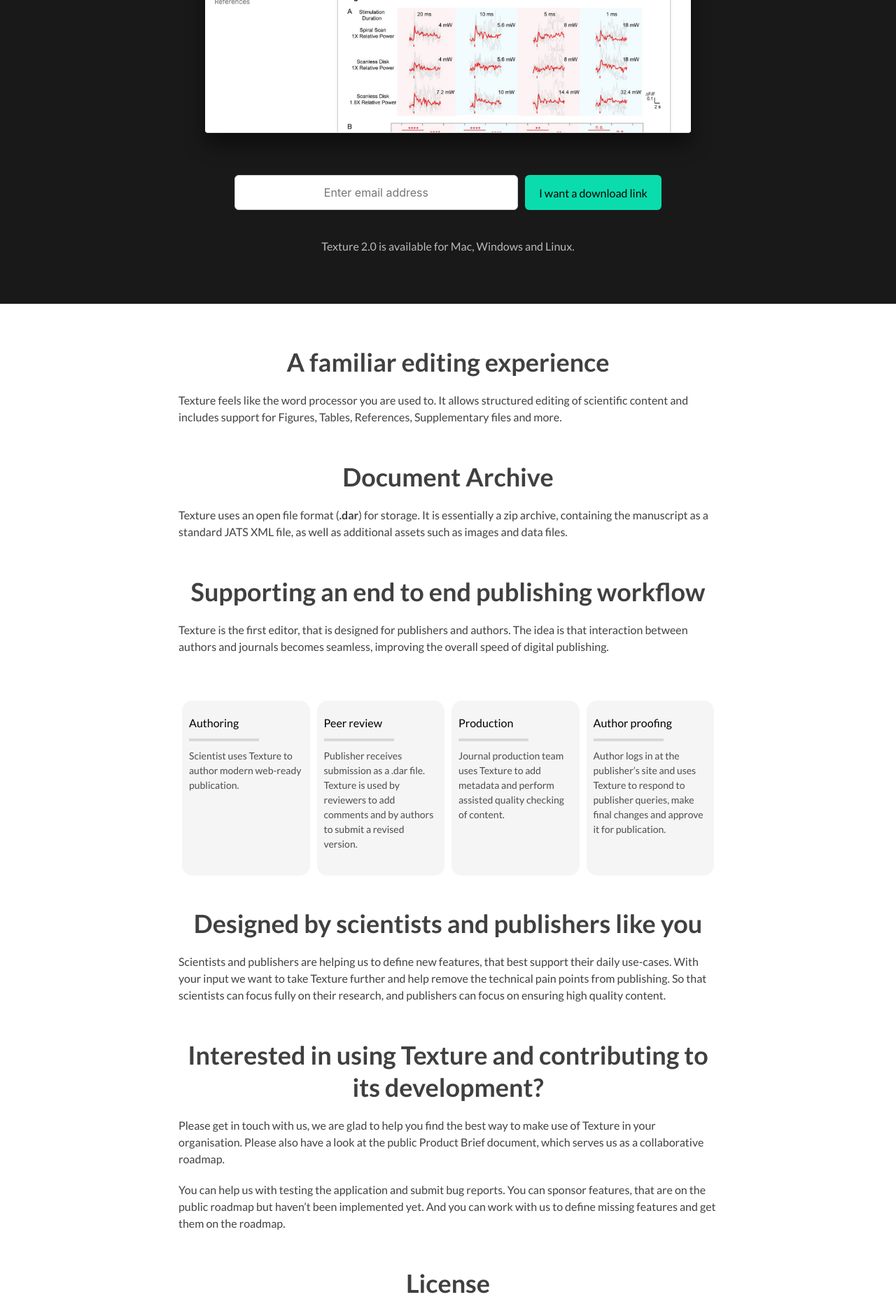
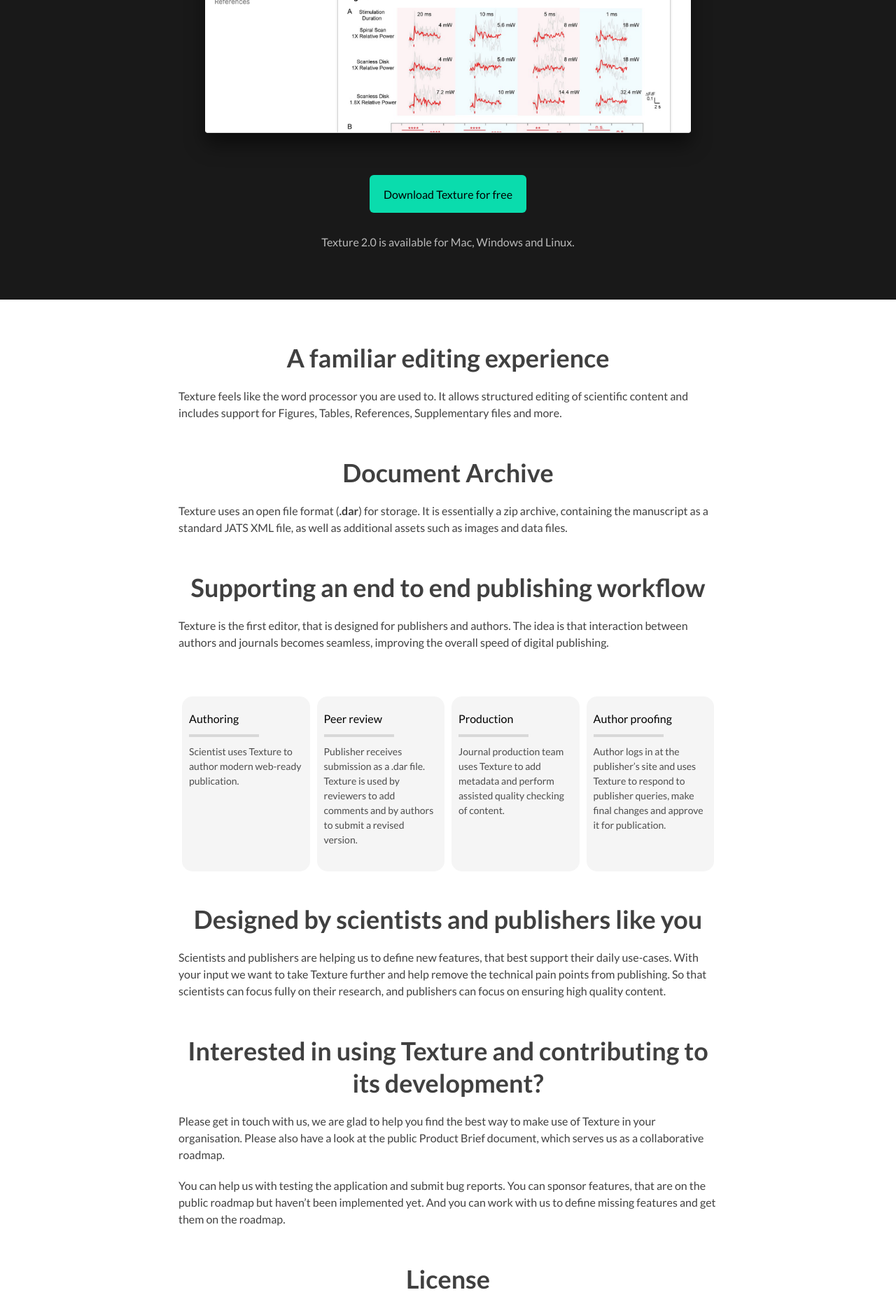
Before and after one commit to substance/substance.github.com, a Jekyll site: the page built from texture/index.html, in a window 1280 px wide. Shown: the part 563-2436 px from the top of the page at 70% size. Built offline with Jekyll 4.4.1, drawn with Linux system fonts in a browser that asks for light colours; nearby versions of some CDN libraries; library files that are not in the unit come from our copies.

Commit message:
Texture download page.

```diff
--- a/_includes/head.html
+++ b/_includes/head.html
@@ -14,6 +14,4 @@
 
   <!-- Libs -->
   <script src="/js/jquery-2.1.3.min.js"></script>
-  <!-- Mailchimp -->
-  <script id="mcjs">!function(c,h,i,m,p){m=c.createElement(h),p=c.getElementsByTagName(h)[0],m.async=1,m.src=i,p.parentNode.insertBefore(m,p)}(document,"script","https://chimpstatic.com/mcjs-connected/js/users/fa63bc1a1a683ef252c446cc1/d89f0579c2ff70b21b0a168f2.js");</script>
 </head>
--- a/css/main.scss
+++ b/css/main.scss
@@ -286,6 +286,7 @@
 .texture-version {
   color: rgba(255,255,255,0.7);
   text-align: center;
+  margin: 30px 0 20px;
 }
 
 .texture-home h3 {
@@ -329,32 +330,81 @@
 }
 
 .download-texture {
-  display: flex;
-  margin: 0 80px 40px;
+  display: block;
+  text-align: center;
 
+  a.button {
+    display: inline-block;
+    height: 54px;
+    color: #000;
+    background: #0ADCAD;
+    text-align: center;
+    border-radius: 6px;
+    padding: 20px;
+    font-weight: normal;
+    line-height: 1;
+  }
+}
+
+/* Download Texture page */
+body.clean {
+  background: #fff;
+
+  .limiter {
+    padding: 40px;
+    max-width: 600px;
+  }
+
+  .texture-header {
+    color: #000!important;
+
+    .title {
+      font-size: 36px;
+      margin-bottom: 20px;
+    }
+
+    .intro {
+      font-size: 16px;
+      text-align: left;
+    }
+  }
+  form {
+    .field {
+      margin: 10px 0 20px;
+
+      label {
+        display: block;
+        font-weight: bold;
+        margin-bottom: 10px;
+      }
       input {
-    background-color: #fff;
-    border: 1px solid #d1d1d1;
+        display: block;
+        width: 100%;
+        background-color: #E8E8E8;
+        border: none;
         border-radius: 6px;
         box-shadow: none;
         box-sizing: inherit;
-    height: 50px;
-    padding: .6rem 1.0rem;
-    flex-grow: 1;
-
-    &::placeholder {
-      text-align: center;
+        padding: .5rem;
       }
     }
 
     button {
-    height: 50px;
-    color: #000;
-    background: #0ADCAD;
+      display: block;
+      color: #fff;
+      background: #000;
       text-align: center;
       border-radius: 6px;
-    padding: 0 20px;
-    margin-left: 10px;
+      padding: 10px 20px;
+      font-weight: normal;
+      line-height: 1;
+      margin: 30px auto 20px;
+    }
+  }
+
+  .privacy {
+    font-size: 12px;
+    text-align: center;
   }
 }
 
@@ -368,15 +418,6 @@
     margin-bottom: 30px;
   }
 
-  .download-texture {
-    display: block;
-
-    input, button {
-      width: 100%;
-      margin: 10px 0;
-    }
-  }
-
   .e2e-steps {
     display: block;
 
--- a/index.html
+++ b/index.html
@@ -4,7 +4,7 @@
 
 <div class="limiter" style="padding-bottom: 50px;">
   <a href="./texture"><img src="../images/texture-1.0.png" style="width: 100%;"></a>
-  <p style="color: rgba(255,255,255, 0.8); padding-top: 20px; font-size: 24px; text-align: center;"><em><strong>NEW:</strong> Texture 1.0 released. <a href="./texture/" style="border-bottom: 1px solid white; color: white;" target="_blank">Learn more</a>.</em></p>
+  <p style="color: rgba(255,255,255, 0.8); padding-top: 20px; font-size: 24px; text-align: center;"><em><strong>NEW:</strong> Texture 2.0 released. <a href="./texture/" style="border-bottom: 1px solid white; color: white;" target="_blank">Learn more</a>.</em></p>
 </div>
 <div class="home">
   <div class="limiter">
--- a/texture/index.html
+++ b/texture/index.html
@@ -4,13 +4,11 @@
 ---
 
 <div class="limiter" style="padding-bottom: 50px;">
-  <a href="https://github.com/substance/texture/releases"><img src="../images/texture-1.0.png" style="width: 100%;"></a>
-  <form class="download-texture" method="post" action="https://substance.us20.list-manage.com/subscribe/post?u=fa63bc1a1a683ef252c446cc1&amp;id=827e517aed">
-    <div style="position: absolute; left: -5000px;" aria-hidden="true"><input type="text" name="b_fa63bc1a1a683ef252c446cc1_827e517aed" tabindex="-1" value=""></div>
-    <input type="email" placeholder="Enter email address" name="EMAIL" required />
-    <button type="submit">I want a download link</button>
-  </form>
-  <p class="texture-version">Texture {{site.texture_version}} is available for Mac, Windows and Linux.</p>
+  <a href="/texture/download"><img src="../images/texture-1.0.png" style="width: 100%;"></a>
+  <div class="download-texture">
+    <a class="button" href="/texture/download">Download Texture for free</a>
+    <p class="texture-version">Texture {{site.texture_version}} is available for Mac, Windows and Linux.</p>
+  </div>
 </div>
 
 <div class="home texture-home">
```
Also changed, not shown: _layouts/clean.html (added, +10 -0 lines), texture/download/index.html (added, +29 -0 lines). Lines whose indentation alone changed are shown as unchanged.
